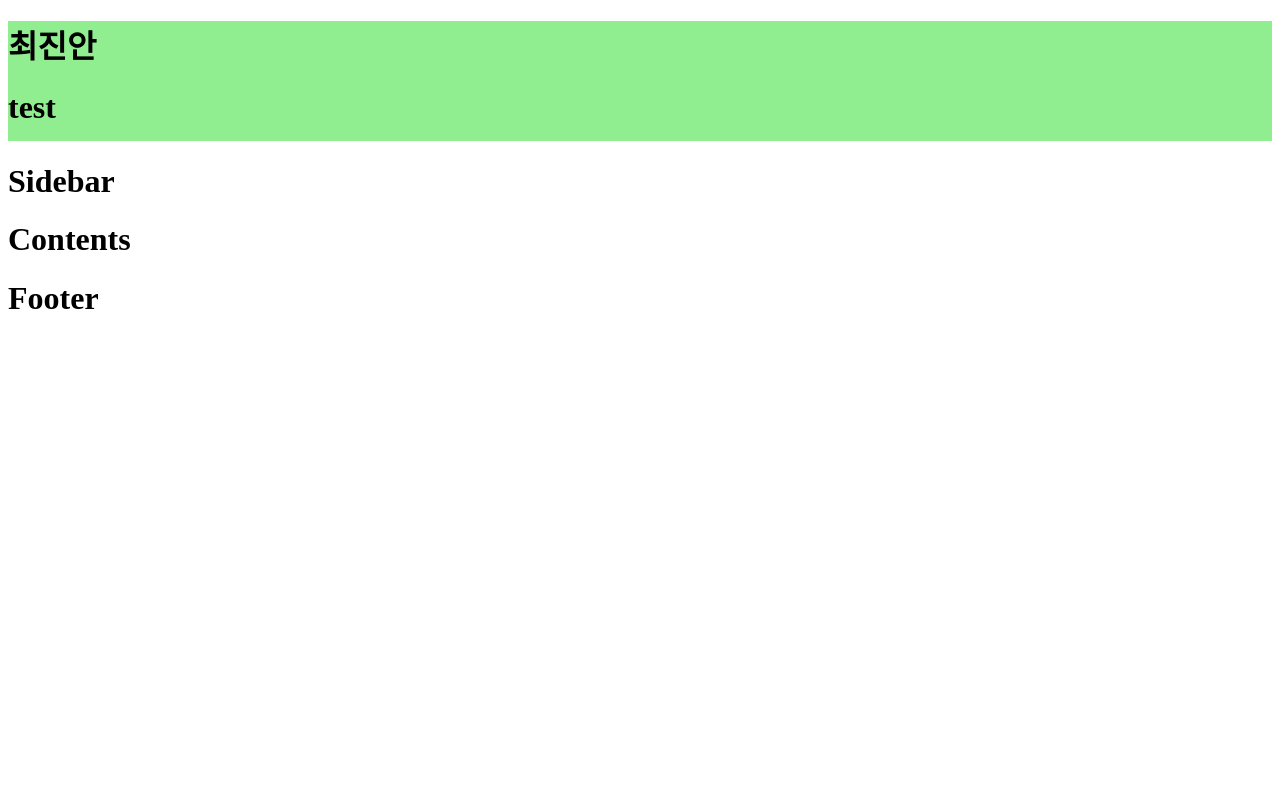
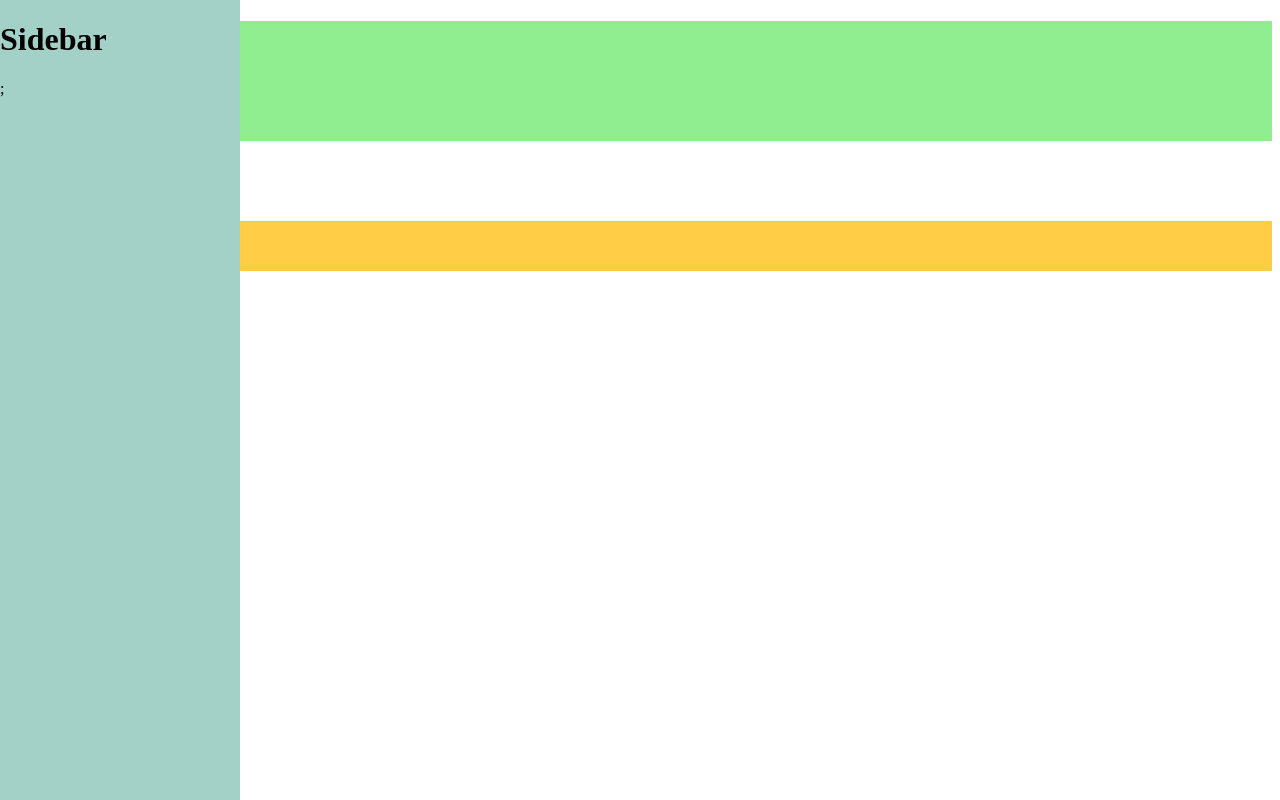
Before and after one commit to wlsdks/React-Study, a React (Create React App) app in the folder react-standard/: page / in a window 1280 px wide. Built offline with nearby package versions, Linux system fonts and the light colour scheme.

Commit message:
1. 남은3개의 컴포넌트에 styled 추가

```diff
--- a/react-standard/src/layout/Contents.tsx
+++ b/react-standard/src/layout/Contents.tsx
@@ -1,9 +1,20 @@
+import styled from "styled-components";
+
+const ContentsContainer = styled.main`
+    height: 100%;
+    background-color: #ffffff;
+`;
+
 /**
  * @description Contents 컴포넌트
  */
 function Contents() {
     // view
-    return <h1>Contents</h1>;
+    return (
+        <ContentsContainer>
+            <h1>Contents</h1>
+        </ContentsContainer>
+    );
 }
 
 // default를 통해 하나만 export한다고 설정한다.
--- a/react-standard/src/layout/Footer.tsx
+++ b/react-standard/src/layout/Footer.tsx
@@ -1,9 +1,21 @@
+import styled from "styled-components";
+
+const FooterContainer = styled.footer`
+    width: 100%;
+    height: 50px;
+    background-color: #ffce46;
+`;
+
 /**
  * @description footer 컴포넌트
  */
 function Footer() {
     // view
-    return <h1>Footer</h1>;
+    return (
+        <FooterContainer>
+            <h1>Footer</h1>;
+        </FooterContainer>
+    );
 }
 
 // default를 통해 하나만 export한다고 설정한다.
--- a/react-standard/src/layout/Sidebar.tsx
+++ b/react-standard/src/layout/Sidebar.tsx
@@ -1,9 +1,24 @@
+import styled from "styled-components";
+
+const SidebarContainer = styled.div`
+    position: fixed;
+    top: 0;
+    left: 0;
+    width: 240px;
+    height: 100vh;
+    background-color: #a4d1c7;
+`;
+
 /**
  * @description sidebar 컴포넌트
  */
 function Sidebar() {
     // view
-    return <h1>Sidebar</h1>;
+    return (
+        <SidebarContainer>
+            <h1>Sidebar</h1>;
+        </SidebarContainer>
+    );
 }
 
 // default를 통해 하나만 export한다고 설정한다.
```
